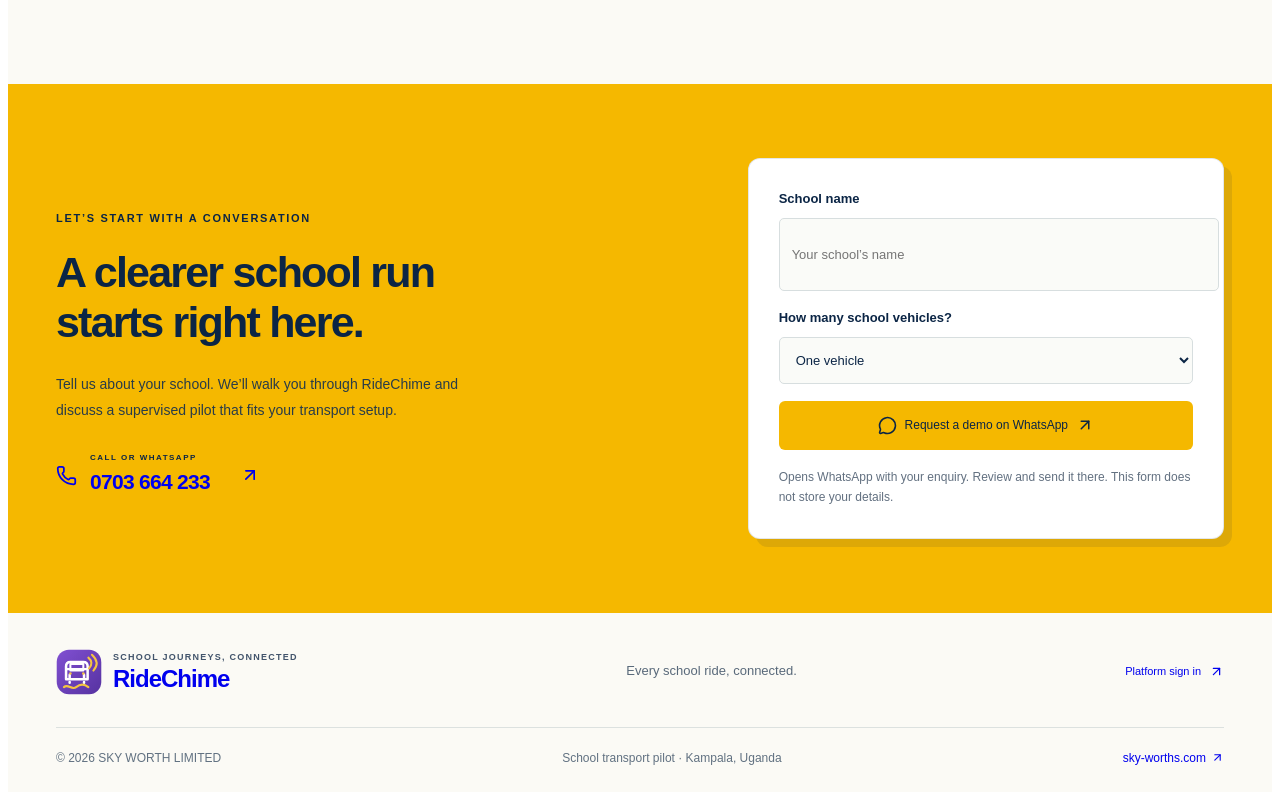
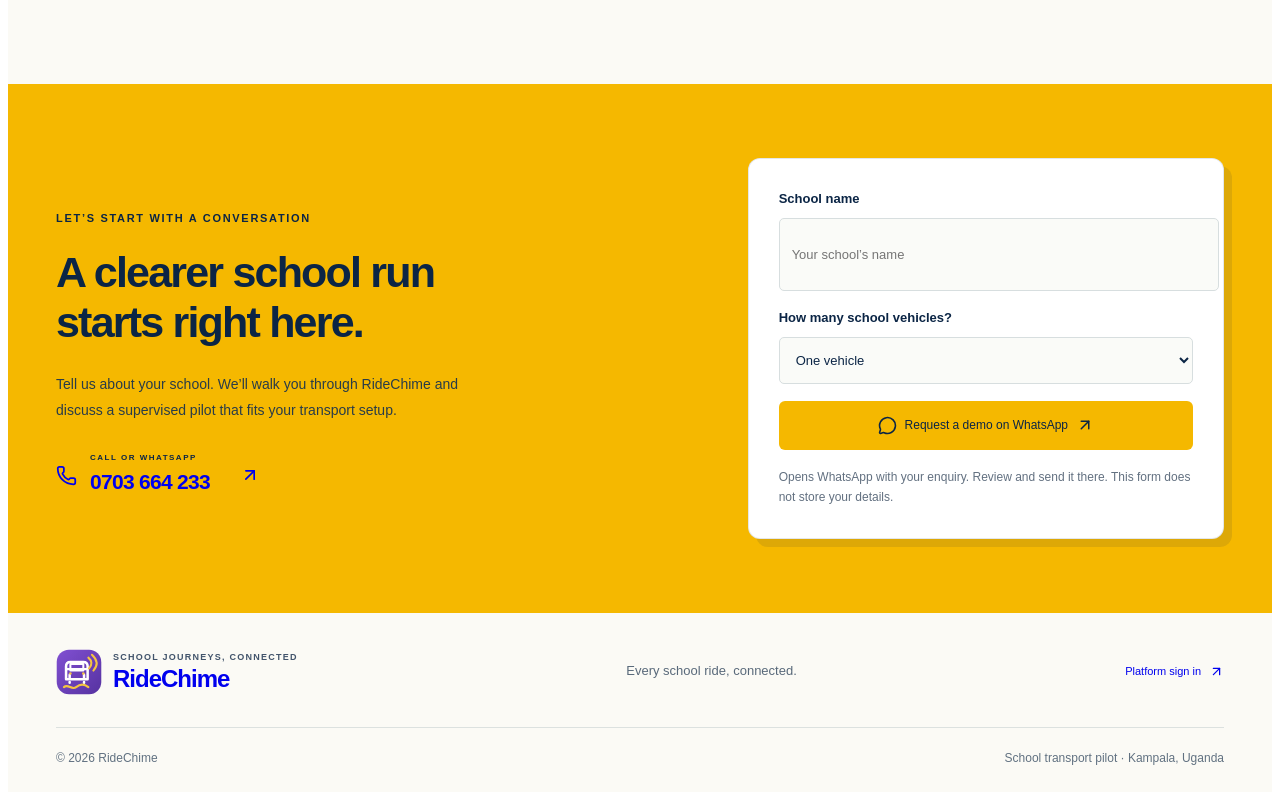
Before and after one commit to senopaul/RideChime-website, a Next.js app: page / in a window 1280 px wide. Shown: the part 4281-5081 px from the top of the page. Built offline with nearby package versions, Linux system fonts and the light colour scheme.

Commit message:
Separate RideChime brand from Sky Worth (#3)

```diff
--- a/app/page.tsx
+++ b/app/page.tsx
@@ -7,9 +7,9 @@
   '@graph': [
     {
       '@type': 'Organization',
-      '@id': 'https://sky-worths.com/#operator',
-      name: 'SKY WORTH LIMITED',
-      url: 'https://sky-worths.com',
+      '@id': `${origin}/#organization`,
+      name: 'RideChime',
+      url: origin,
       telephone: '+256703664233'
     },
     {
@@ -18,7 +18,7 @@
       name: 'RideChime',
       url: `${origin}/`,
       description,
-      publisher: { '@id': 'https://sky-worths.com/#operator' },
+      publisher: { '@id': `${origin}/#organization` },
       inLanguage: 'en-UG'
     }
   ]
```
Also changed, not shown: app/ridechime-home.tsx (+1 -1 lines).
